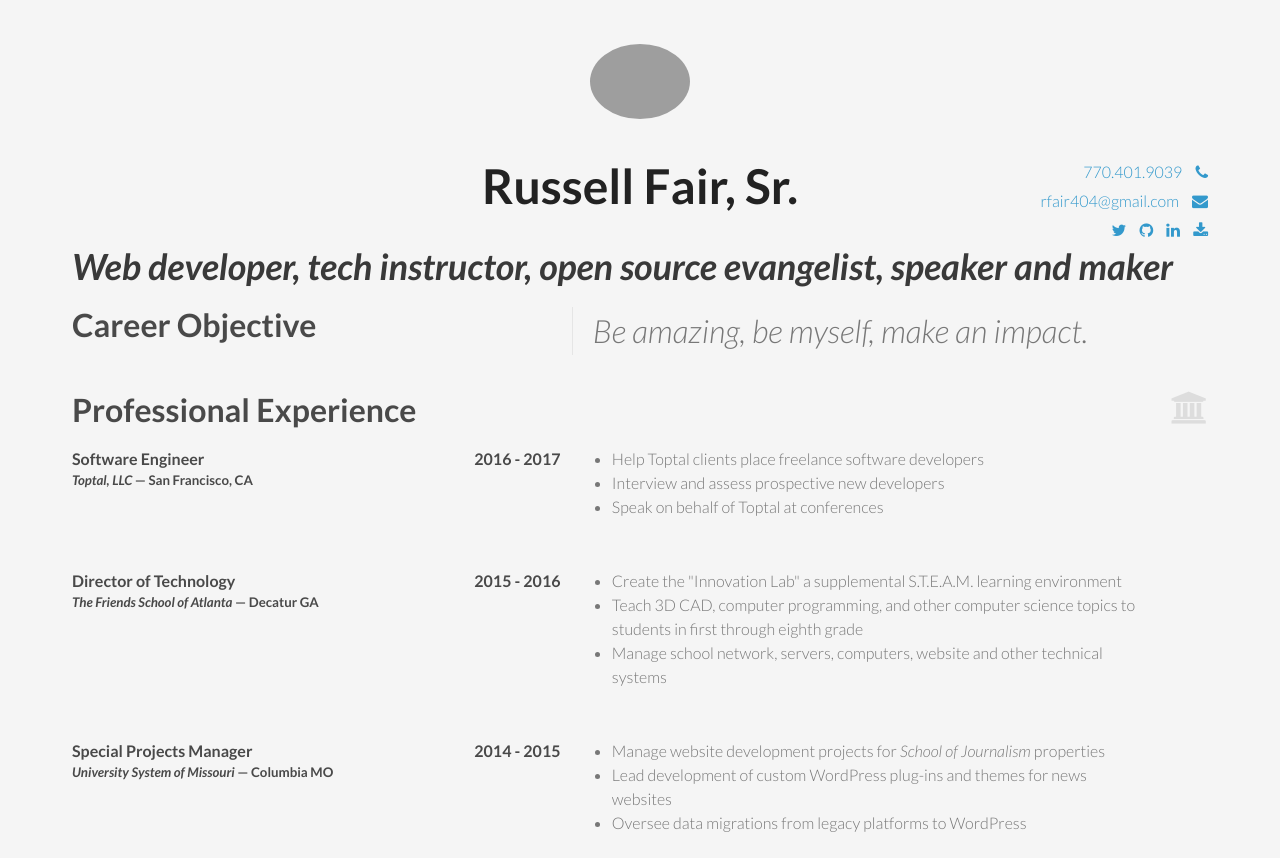
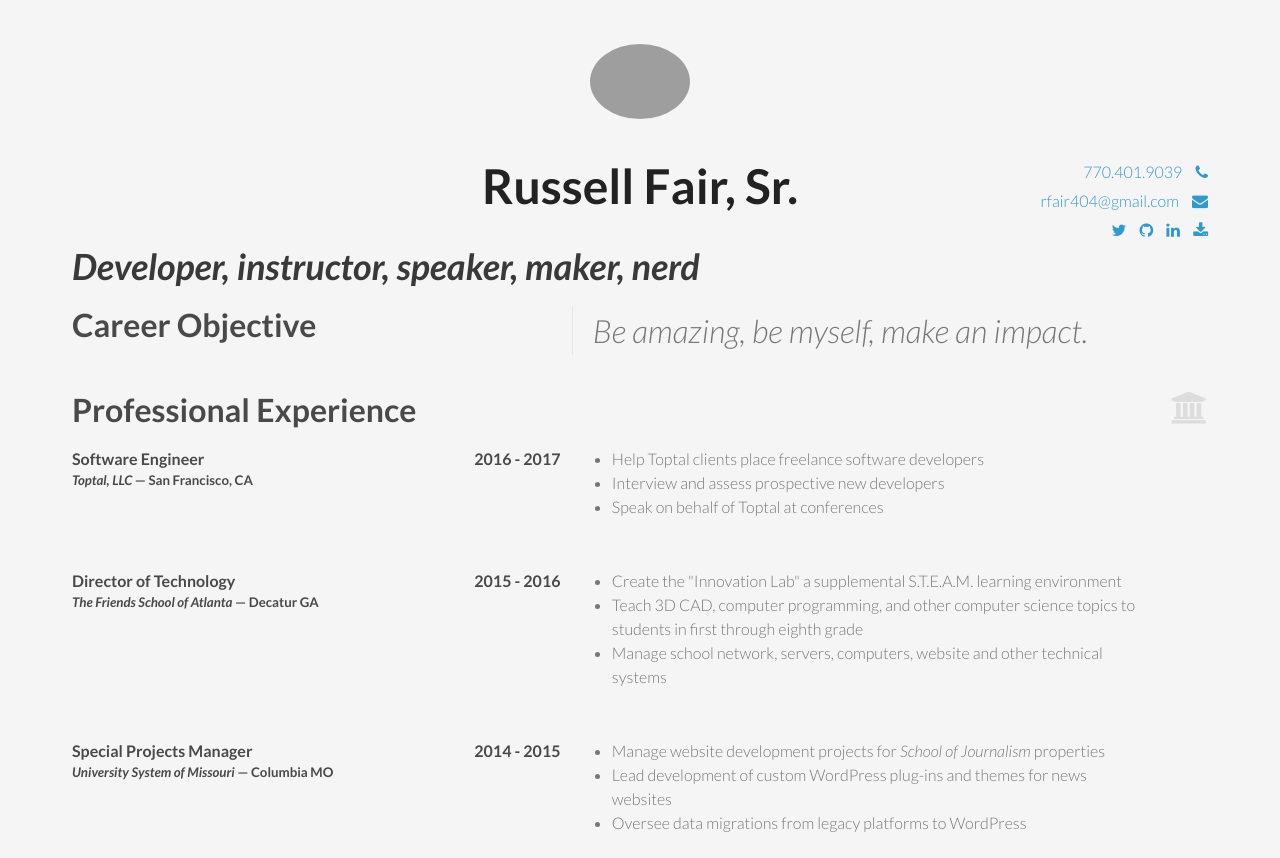
Before and after one commit to rfair404/resume, a website: page index.html in a window 1280 px wide. Shown: the top 858 px of the page. Drawn offline with Linux system fonts and the light colour scheme; grey boxes are pictures that could not be loaded.

Commit message:
update tagline (nerd)

```diff
--- a/index.html
+++ b/index.html
@@ -42,7 +42,7 @@
         <a href="https://rfair404.github.io/resume/Russell_Fair_Resume_2017.pdf" title="Download PDF" target="_blank">  <i class="fa fa-download"></i> </a></p>
       </section>
 
-      <h2>Web developer, tech instructor, open source evangelist, speaker and maker</h2>
+      <h2>Developer, instructor, speaker, maker, nerd</h2>
     </header>
     <div id="objective" class="item">
       <section class="summary">
```
